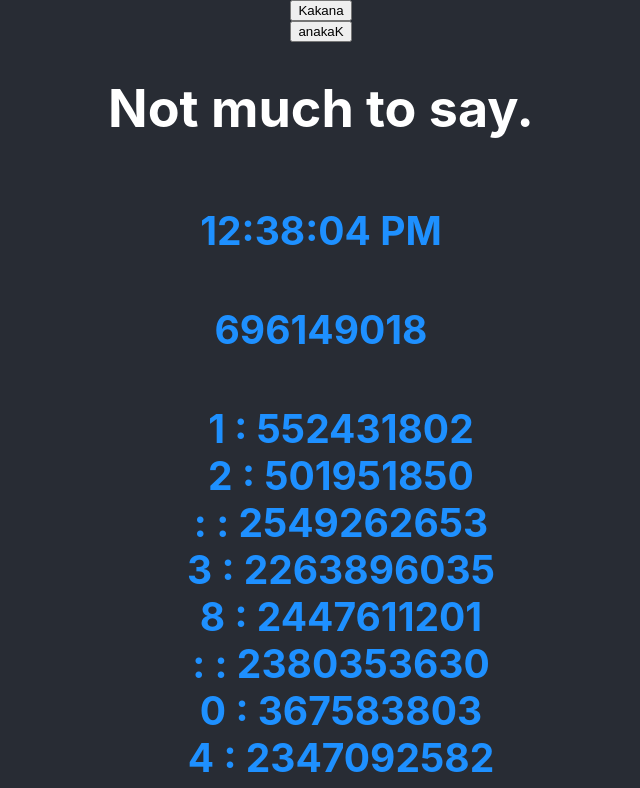
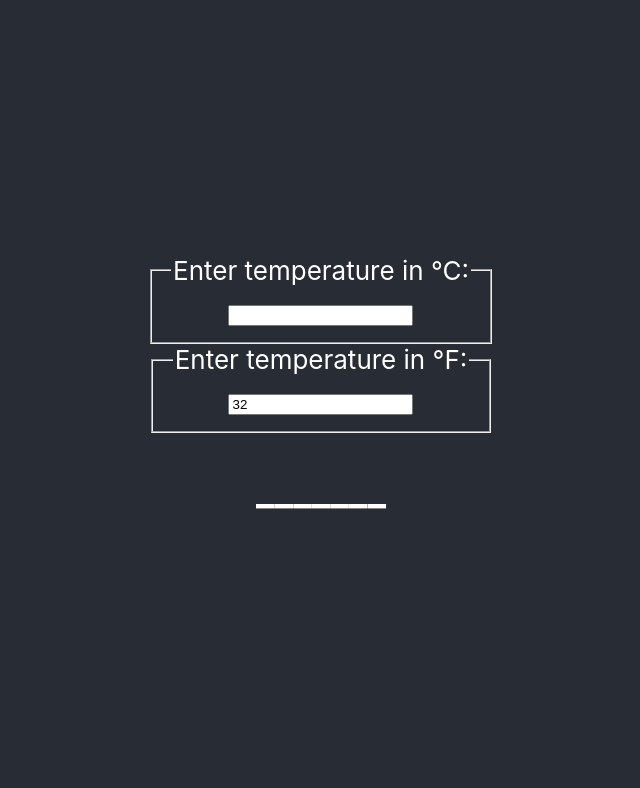
Before and after one commit to pozorfluo/hello-react, a React (Create React App) app: page / in a window 1280 px wide. Shown: the top 788 px of the page, without its empty margins (319-959 px from the left). Built offline with nearby package versions, Linux system fonts and the light colour scheme.

Commit message:
Explore lifting up the state

```diff
--- a/src/App.js
+++ b/src/App.js
@@ -1,20 +1,22 @@
 import React from 'react';
 import './App.css';
-import { SquareFn, TextField } from './Square.js';
+// import { SquareFn, TextField } from './Square.js';
+import {Temperature} from './BoilingTemp.js';
 // import { render } from '@testing-library/react';
 
 function App() {
-  const user = { firstname: 'Kakana', lastname: 'Lambert' };
+//   const user = { firstname: 'Kakana', lastname: 'Lambert' };
   return (
     <div className="App">
       <header className="App-header">
         {/* <img src={logo} className="App-logo" alt="logo" /> */}
 
         {/* <Square user={user} /> */}
-        <SquareFn user={user} id="00"/>
+        {/* <SquareFn user={user} id="00"/>
         <TextField id="00"/>
         <TextField id="01"/>
-        <TextField id="02"/>
+        <TextField id="02"/> */}
+        <Temperature />
       </header>
     </div>
   );
--- /dev/null
+++ b/src/BoilingTemp.js
@@ -0,0 +1,55 @@
+import React, { useState, useEffect } from 'react';
+
+const scales = {
+  c: '°C',
+  f: '°F',
+};
+
+function toCelsius(fahrenheit) {
+  return ((fahrenheit - 32) * 5) / 9;
+}
+
+function toFahrenheit(celsius) {
+  return (celsius * 9) / 5 + 32;
+}
+
+export const IsItBoiling = (props) => {
+  const verdict = props.celsius >= 100 ? '˳˚॰°ₒ৹๐' : '_______';
+  return <h2>{verdict}</h2>;
+};
+
+export const TemperatureInput = (props) => {
+  return (
+    <fieldset>
+      <legend>Enter temperature in {scales[props.scale]}:</legend>
+      <input
+        value={props.temp}
+        onInput={(event) => props.onChange(event.target.value)}
+      />
+      {/* <input value={props.temp} onInput={(event) => setTemp(event.target.value)} /> */}
+    </fieldset>
+  );
+};
+
+export const Temperature = (props) => {
+  const [temp, setTemp] = useState({ scale: 'c', value: '' });
+
+  const celsius = temp.scale === 'f' ? toCelsius(temp.value) : temp.value;
+  const fahrenheit = temp.scale === 'c' ? toFahrenheit(temp.value) : temp.value;
+
+  return (
+    <React.Fragment>
+      <TemperatureInput
+        scale="c"
+        temp={celsius}
+        onChange={(value) => setTemp({ scale: 'c', value: value })}
+      />
+      <TemperatureInput
+        scale="f"
+        temp={fahrenheit}
+        onChange={(value) => setTemp({ scale: 'f', value: value })}
+      />
+      <IsItBoiling celsius={parseFloat(celsius)} />
+    </React.Fragment>
+  );
+};
```
